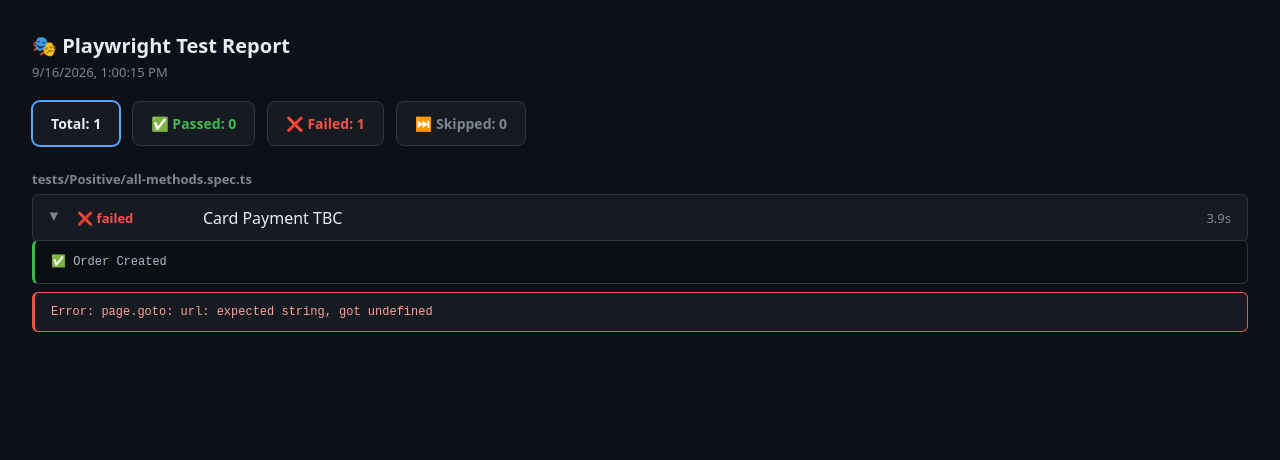
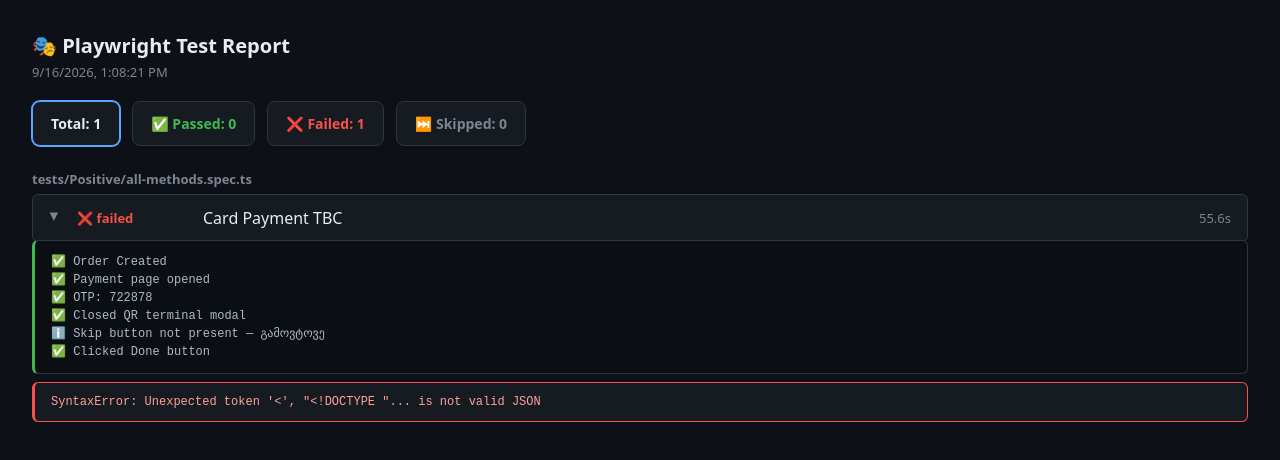
Before and after one commit to karto88/qa-tools, a plain HTML site: page Admin - Playwright PROD/docs/report/index.html in a window 1280 px wide. Drawn offline with Linux system fonts and the light colour scheme.

Commit message:
chore: update report 2026-09-16T09:09:18.118Z

```diff
--- a/Admin - Playwright PROD/docs/report/index.html
+++ b/Admin - Playwright PROD/docs/report/index.html
@@ -36,7 +36,7 @@
 </head>
 <body>
   <h1>🎭 Playwright Test Report</h1>
-  <div class="meta">9/16/2026, 1:00:15 PM</div>
+  <div class="meta">9/16/2026, 1:08:21 PM</div>
   <div class="summary">
     <button type="button" class="card active" data-filter="all">Total: 1</button>
     <button type="button" class="card pass" data-filter="pass">✅ Passed: 0</button>
@@ -48,8 +48,13 @@
             <span class="chev">▶</span>
             <span class="st" style="color:#f85149">❌ failed</span>
             <span class="name">Card Payment TBC</span>
-            <span class="dur">3.9s</span>
-          </summary><pre class="log">✅ Order Created</pre><pre class="err">Error: page.goto: url: expected string, got undefined</pre></details></div>
+            <span class="dur">55.6s</span>
+          </summary><pre class="log">✅ Order Created
+✅ Payment page opened
+✅ OTP: 722878
+✅ Closed QR terminal modal
+ℹ️ Skip button not present — გამოვტოვე
+✅ Clicked Done button</pre><pre class="err">SyntaxError: Unexpected token '&lt;', "&lt;!DOCTYPE "... is not valid JSON</pre></details></div>
   <script>
     (function () {
       const cards = document.querySelectorAll('.card');
```
